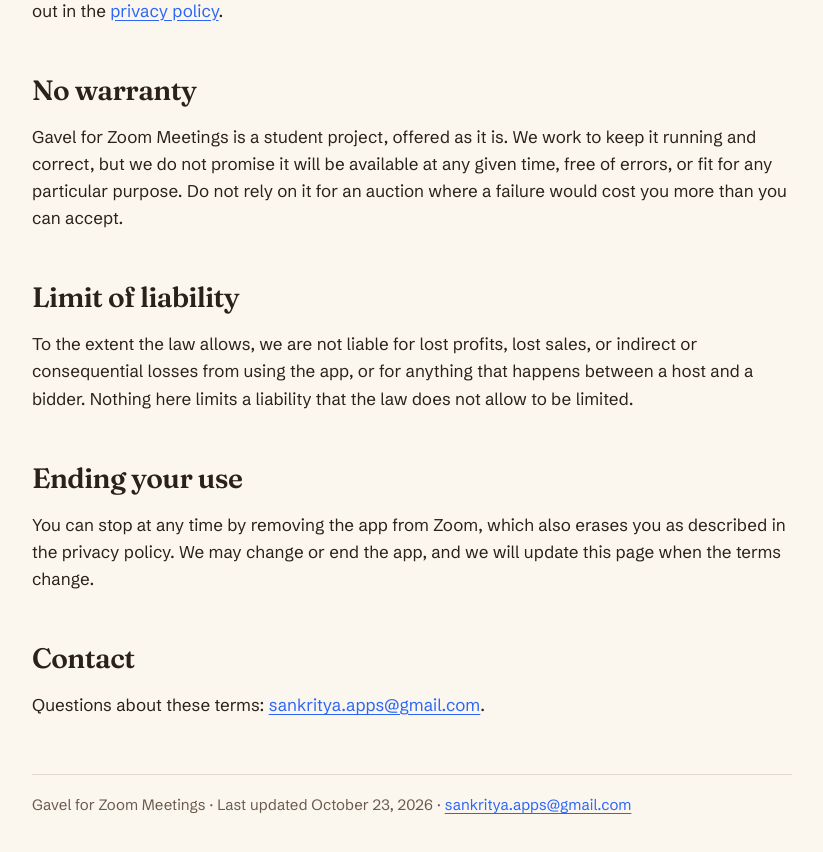
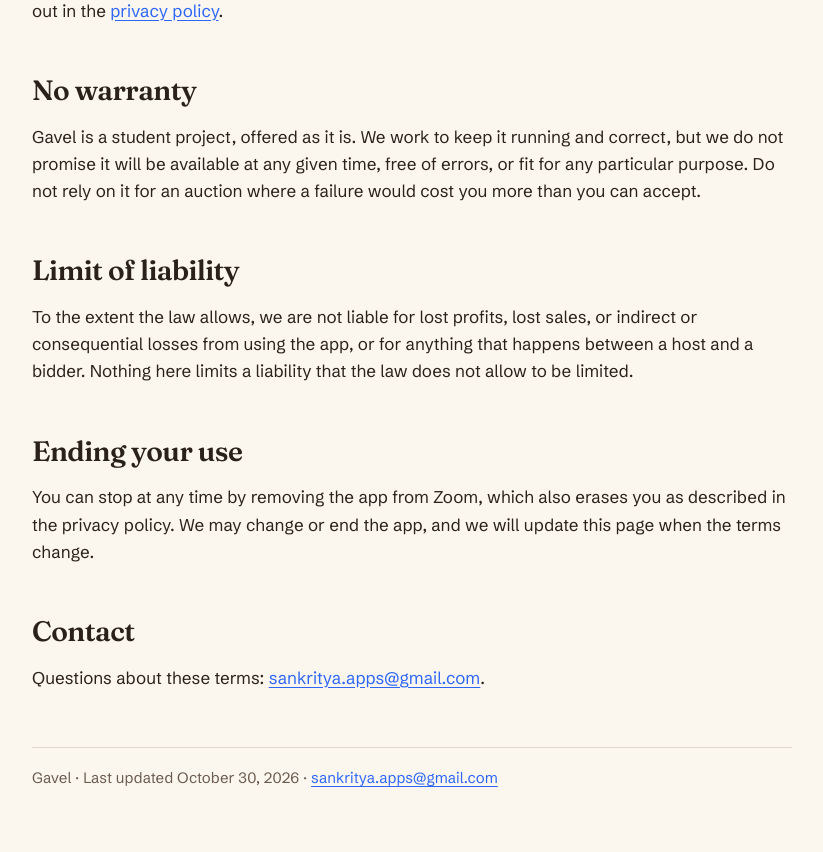
Before and after one commit to SankrityaT/zoom-gavel, a Next.js app: page /terms in a window 1280 px wide. Shown: the part 1880-2732 px from the top of the page, without its empty margins (228-1051 px from the left). Built offline with nearby package versions, Linux system fonts and the light colour scheme; a web font is replaced by a local one.

Commit message:
Rename the app to Gavel: Zoom's review asked for Zoom to be removed from the app name. Site, legal pages, gallery images and social preview updated

```diff
--- a/src/app/(legal)/guide/page.tsx
+++ b/src/app/(legal)/guide/page.tsx
@@ -5,7 +5,7 @@
 
 export const metadata: Metadata = {
   title: 'User guide',
-  description: 'How to add, use and remove Gavel for Zoom Meetings.',
+  description: 'How to add, use and remove Gavel.',
 }
 
 export default function Guide() {
@@ -14,7 +14,7 @@
       <h2>Add it</h2>
       <ol>
         <li>Open the Zoom desktop app and join or start a meeting.</li>
-        <li>In the meeting toolbar, click Apps. Search for “Gavel for Zoom Meetings” and click Add. Or open the Zoom Marketplace, find the app, and click Add.</li>
+        <li>In the meeting toolbar, click Apps. Search for “Gavel” and click Add. Or open the Zoom Marketplace, find the app, and click Add.</li>
         <li>Zoom asks you to allow the app to run in your meetings. Accept.</li>
         <li>Gavel opens in a panel beside the meeting.</li>
       </ol>
@@ -84,7 +84,7 @@
       <h2>Remove it</h2>
       <ol>
         <li>In a Zoom meeting, click Apps, then My Apps.</li>
-        <li>Find Gavel for Zoom Meetings and choose Remove. You can also remove it from the Zoom Marketplace under Manage, then Added Apps.</li>
+        <li>Find Gavel and choose Remove. You can also remove it from the Zoom Marketplace under Manage, then Added Apps.</li>
       </ol>
       <p>
         Removing the app erases you: Zoom tells us, we delete your max bids, and your name on bids and on lots you won becomes
--- a/src/app/(legal)/privacy/page.tsx
+++ b/src/app/(legal)/privacy/page.tsx
@@ -4,7 +4,7 @@
 
 export const metadata: Metadata = {
   title: 'Privacy policy',
-  description: 'What Gavel for Zoom Meetings collects, why, who sees it, and how long it is kept.',
+  description: 'What Gavel collects, why, who sees it, and how long it is kept.',
 }
 
 export default function Privacy() {
--- a/src/app/(legal)/support/page.tsx
+++ b/src/app/(legal)/support/page.tsx
@@ -5,7 +5,7 @@
 
 export const metadata: Metadata = {
   title: 'Support',
-  description: 'How to get help with Gavel for Zoom Meetings.',
+  description: 'How to get help with Gavel.',
 }
 
 export default function Support() {
--- a/src/app/(legal)/terms/page.tsx
+++ b/src/app/(legal)/terms/page.tsx
@@ -5,7 +5,7 @@
 
 export const metadata: Metadata = {
   title: 'Terms of use',
-  description: 'The rules for using Gavel for Zoom Meetings.',
+  description: 'The rules for using Gavel.',
 }
 
 export default function Terms() {
--- a/src/app/layout.tsx
+++ b/src/app/layout.tsx
@@ -5,7 +5,7 @@
 export const metadata: Metadata = {
   metadataBase: new URL('https://gavel-app.sankrityat.com'),
   title: {
-    default: 'Gavel for Zoom Meetings · The auction never leaves the meeting',
+    default: 'Gavel · The auction never leaves the meeting',
     template: '%s · Gavel',
   },
   description:
@@ -13,14 +13,14 @@
   openGraph: {
     type: 'website',
     url: 'https://gavel-app.sankrityat.com',
-    siteName: 'Gavel for Zoom Meetings',
-    title: 'Gavel for Zoom Meetings · The auction never leaves the meeting',
+    siteName: 'Gavel',
+    title: 'Gavel · The auction never leaves the meeting',
     description:
       'Live bidding inside the Zoom window itself. Built on the Zoom Apps SDK with real-time sync.',
   },
   twitter: {
     card: 'summary_large_image',
-    title: 'Gavel for Zoom Meetings · The auction never leaves the meeting',
+    title: 'Gavel · The auction never leaves the meeting',
     description:
       'Live bidding inside the Zoom window itself. Built on the Zoom Apps SDK with real-time sync.',
   },
--- a/src/legal/contact.ts
+++ b/src/legal/contact.ts
@@ -3,9 +3,9 @@
 export const SUPPORT_EMAIL = 'sankritya.apps@gmail.com'
 export const DEVELOPER = 'Sankritya Thakur'
 export const PRODUCT = 'Gavel'
-export const APP_NAME = 'Gavel for Zoom Meetings'
+export const APP_NAME = 'Gavel'
 export const SITE = 'https://gavel-app.sankrityat.com'
-export const UPDATED = 'October 23, 2026'
+export const UPDATED = 'October 30, 2026'
 // Support is a person, so the promise is kept small enough to keep.
 export const RESPONSE_TIME = '2 business days'
 export const SUPPORT_HOURS = 'Monday to Friday, 9am to 5pm Arizona time (MST, no daylight saving)'
```
Also changed, not shown: src/app/opengraph-image.png, 5 other files (tests, documents, lock files or other folders).
